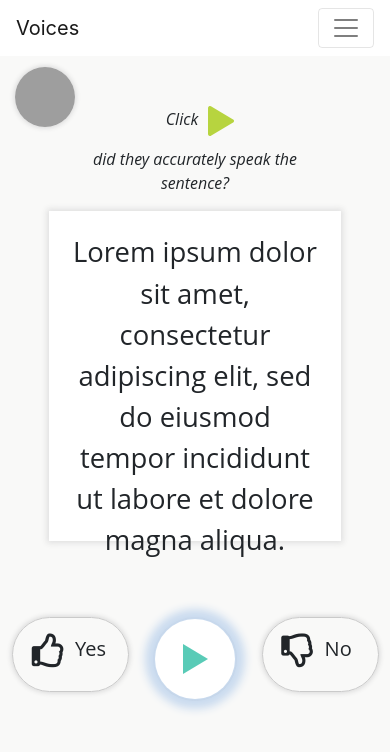
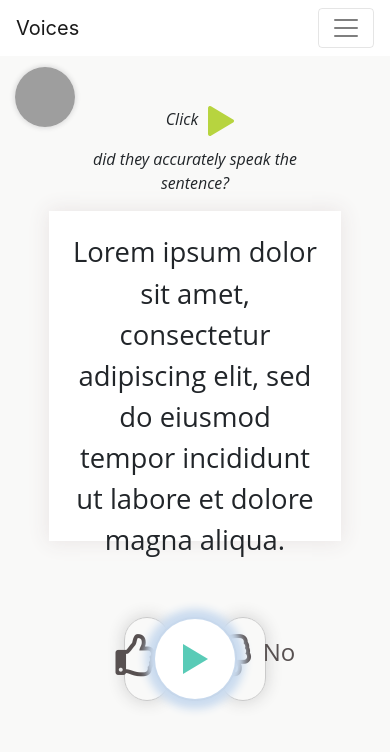
Before and after one commit to Yggdrasil09/Voice, a React (Create React App) app in the folder web/: page /listen in a window 390 px wide. Shown: the top 752 px of the page. Built offline with nearby package versions, Linux system fonts and the light colour scheme; grey boxes are pictures that could not be loaded.

Commit message:
made responsive

```diff
--- a/web/src/Components/Listen/Listen.css
+++ b/web/src/Components/Listen/Listen.css
@@ -132,7 +132,11 @@
 }
 
 .up-vote {
-  margin-left: 21vw;
+  right:0;
+}
+
+.down-vote {
+  left:0;
 }
 
 .up-vote:hover {
@@ -146,9 +150,6 @@
   color: white;
   background-color: #ff4f5e;
 }
-.down-vote {
-  margin-left: 47vw;
-}
 
 .down-vote i {
   margin-top: 2vh;
@@ -156,11 +157,12 @@
 
 .up-vote,
 .down-vote {
+  color:rgb(87, 80, 80);
   cursor: pointer;
   margin-top: -5vh;
   position: absolute;
   border: solid 1px rgb(202, 202, 202);
-  box-shadow: 0px 0px 5px 1px rgb(216, 216, 216);
+  box-shadow: 0px 0px 15px 2px rgb(216, 216, 216);
   border-radius: 5rem;
   width: 12vw;
   height: 10vh;
@@ -179,93 +181,3 @@
 .review-step {
   margin-top: 14vh;
 }
-
-@media (min-width: 300px) and (max-width: 445.98px) {
-  .up-vote,
-  .down-vote {
-    cursor: pointer;
-    margin-top: -5vh;
-    position: absolute;
-    border: solid 1px rgb(202, 202, 202);
-    box-shadow: 0px 0px 5px 1px rgb(216, 216, 216);
-    border-radius: 5rem;
-    width: 30vw;
-    height: 9vh;
-    border-radius: 1;
-  }
-  .up-vote {
-    margin-left: -9vw;
-  }
-  .down-vote {
-    margin-left: 55vw;
-  }
-  .up-vote i,
-  .down-vote i {
-    display: inline-block;
-    margin-left: -12vw;
-    font-size: 4vh;
-  }
-  .up-vote span,.down-vote span{
-    font-size:1.25rem;
-  }
-}
-
-@media (min-width: 446px) and (max-width: 520.98px) {
-  .up-vote,
-  .down-vote {
-    cursor: pointer;
-    margin-top: -5vh;
-    position: absolute;
-    border: solid 1px rgb(202, 202, 202);
-    box-shadow: 0px 0px 5px 1px rgb(216, 216, 216);
-    border-radius: 5rem;
-    width: 9rem;
-    height: 9vh;
-    border-radius: 1;
-  }
-  .up-vote {
-    margin-left: -7vw;
-  }
-  .down-vote {
-    margin-left: 52vw;
-  }
-  .up-vote i,
-  .down-vote i {
-    display: inline-block;
-    margin-left: -12vw;
-    font-size: 4vh;
-  }
-  .up-vote span,.down-vote span{
-    font-size:1.25rem;
-  }
-}
-
-@media (min-width: 521px) and (max-width: 600.98px) {
-  .up-vote,
-  .down-vote {
-    cursor: pointer;
-    margin-top: -5vh;
-    position: absolute;
-    border: solid 1px rgb(202, 202, 202);
-    box-shadow: 0px 0px 5px 1px rgb(216, 216, 216);
-    border-radius: 5rem;
-    width: 9rem;
-    height: 9vh;
-    border-radius: 1;
-  }
-  .up-vote {
-    margin-left: -1vw;
-  }
-  .down-vote {
-    margin-left: 52vw;
-  }
-  .up-vote i,
-  .down-vote i {
-    display: inline-block;
-    margin-left: -12vw;
-    font-size: 4vh;
-  }
-  .up-vote span,.down-vote span{
-    font-size:1.25rem;
-  }
-}
--- a/web/src/Components/Listen/Listen.js
+++ b/web/src/Components/Listen/Listen.js
@@ -39,18 +39,29 @@ class Listen extends Component {
               <p> did they accurately speak the sentence?</p>
             </div>
             <Text />
+
             <div className="review-step">
+              <Container className="max-border">
+                <Row className="max-border">
+                  <Col sm={5} xs={5}>
                     <div className="up-vote">
                       <i class="far fa-thumbs-up" />
                       <span>Yes</span>
                     </div>
+                  </Col>
+                  <Col sm={2} xs={2}>
                     <button type="button" className="video-play-button1">
                       <span />
                     </button>
+                  </Col>
+                  <Col sm={5} xs={5}>
                     <div className="down-vote">
                       <i class="far fa-thumbs-down" />
                       <span>No</span>
                     </div>
+                  </Col>
+                </Row>
+              </Container>
             </div>
           </Col>
           <Col xs={1} />
--- a/web/src/Components/Text/Text.css
+++ b/web/src/Components/Text/Text.css
@@ -2,7 +2,7 @@
   padding: 30px 30px 30px 30px;
   margin-left: auto;
   margin-right: auto;
-  box-shadow: 0px 0px 6px 2px rgb(223, 223, 223);
+  box-shadow: 0px 0px 20px 1px rgb(233, 228, 228);
   background-color: white;
   width: 50vw;
   height: 45vh;
@@ -17,35 +17,23 @@
 @media (min-width: 300px) and (max-width: 445.98px) {
   .text-container {
     padding: 20px 20px 20px 20px;
-    margin-left: auto;
-    margin-right: auto;
-    box-shadow: 0px 0px 6px 2px rgb(223, 223, 223);
-    background-color: white;
     width: 75vw;
     height: 39vh;
   }
 
   .text-container h1 {
-    line-height: 1.5em;
     font-size: 3.25vh;
-    font-family: "Open Sans", sans-serif;
   }
 }
 
 @media (min-width: 446px) and (max-width: 999.98px) {
   .text-container {
     padding: 30px 30px 30px 30px;
-    margin-left: auto;
-    margin-right: auto;
-    box-shadow: 0px 0px 6px 2px rgb(223, 223, 223);
-    background-color: white;
     width: 75vw;
     height: 45vh;
   }
 
   .text-container h1 {
-    line-height: 1.5em;
     font-size: 4vh;
-    font-family: "Open Sans", sans-serif;
   }
 }
```
Lines whose indentation alone changed are shown as unchanged.
